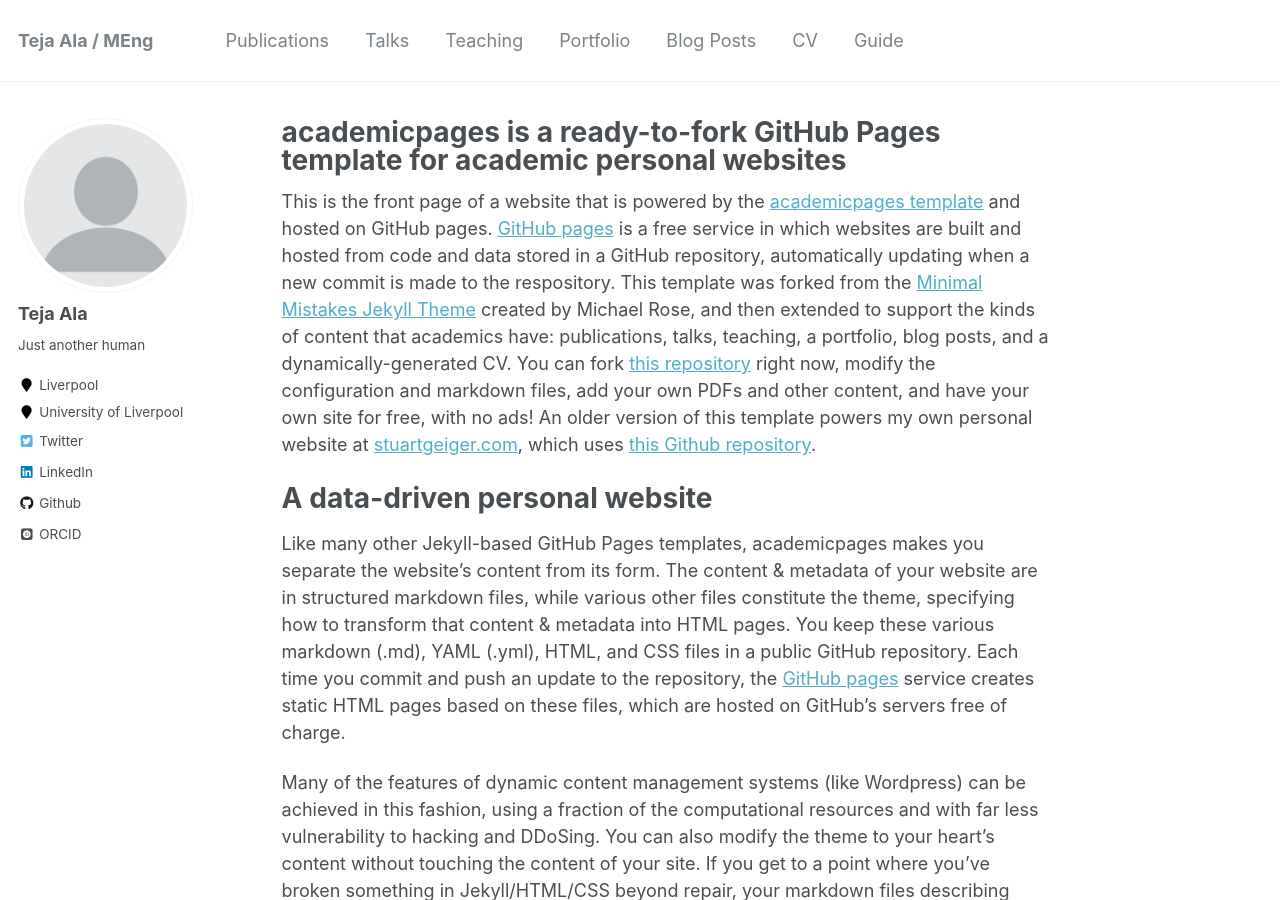
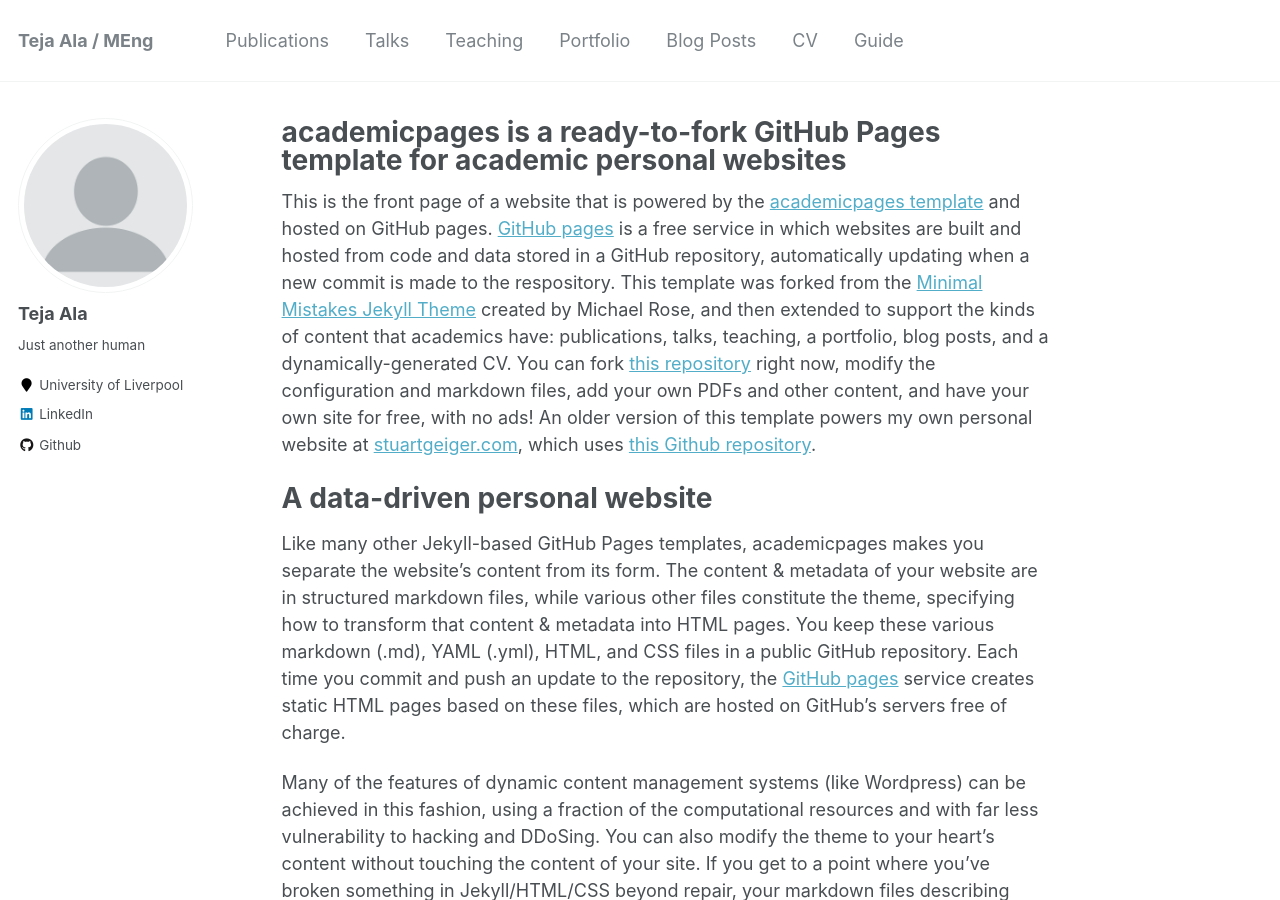
Before and after one commit to dekeract01/dekeract01.github.io, a Jekyll site: the page built from _pages/about.md, in a window 1280 px wide and 900 px high. Built offline with Jekyll 4.4.1, drawn with Linux system fonts in a browser that asks for light colours; some web fonts are replaced; some of the changed lines change nothing that is shown.

Commit message:
Update _config.yml

```diff
--- a/_config.yml
+++ b/_config.yml
@@ -83,7 +83,7 @@
   name             : "Teja Ala"
   avatar           : "profile.png"
   bio              : "Just another human"
-  location         : "Liverpool"
+  location         : #"Liverpool"
   employer         : "University of Liverpool"
   pubmed           : #"https://www.ncbi.nlm.nih.gov/pubmed/?term=john+snow"
   googlescholar    : #"http://yourfullgooglescholarurl.com"
@@ -102,14 +102,14 @@
   instagram        :
   impactstory      : #"https://profiles.impactstory.org/u/xxxx-xxxx-xxxx-xxxx"
   lastfm           :
-  linkedin         : "https://www.linkedin.com/in/ganeshala/"
-  orcid            : "http://orcid.org/yourorcidurl"
+  linkedin         : "/in/ganeshala/"
+  orcid            : #"http://orcid.org/yourorcidurl"
   pinterest        :
   soundcloud       :
   stackoverflow    : # http://stackoverflow.com/users/123456/username
   steam            :
   tumblr           :
-  twitter          : "replacethistwitterhandle"
+  twitter          : #"replacethistwitterhandle"
   vine             :
   weibo            :
   xing             :
```
